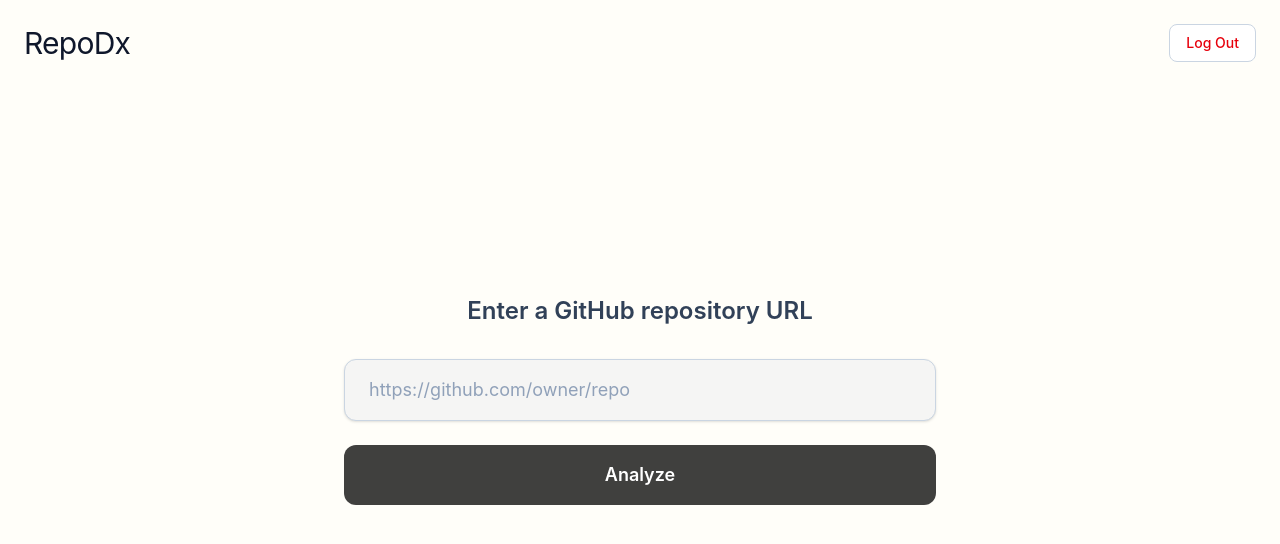
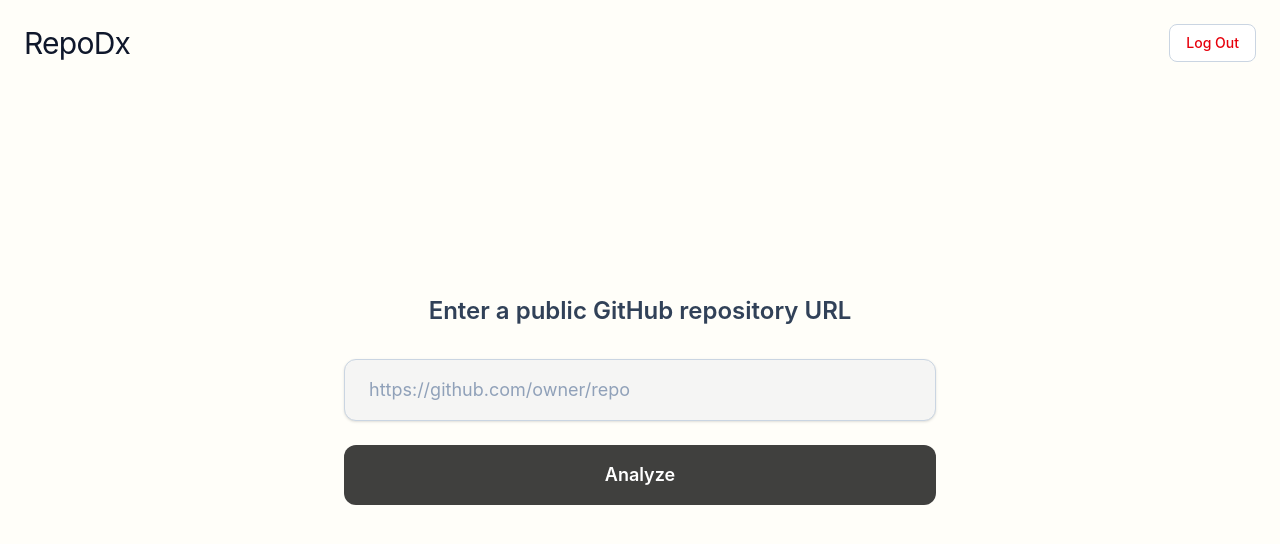
Before and after one commit to UserInTheClouds/RepoDx, a React (Vite) app in the folder Frontend/: page /input in a window 1280 px wide. Shown: the top 544 px of the page. Built offline with nearby package versions, Linux system fonts and the light colour scheme.

Commit message:
minor wording change in input jsx

```diff
--- a/Frontend/src/pages/Input.jsx
+++ b/Frontend/src/pages/Input.jsx
@@ -69,7 +69,7 @@ export default function Input({
                     </div>
                 ) : (
                     <>
-                        <h2 className="text-2xl font-semibold mb-8 text-center text-slate-700">Enter a GitHub repository URL</h2>
+                        <h2 className="text-2xl font-semibold mb-8 text-center text-slate-700">Enter a public GitHub repository URL</h2>
                         <form onSubmit={handleAnalyze} className="space-y-6">
                             <div>
                                 <input
```
